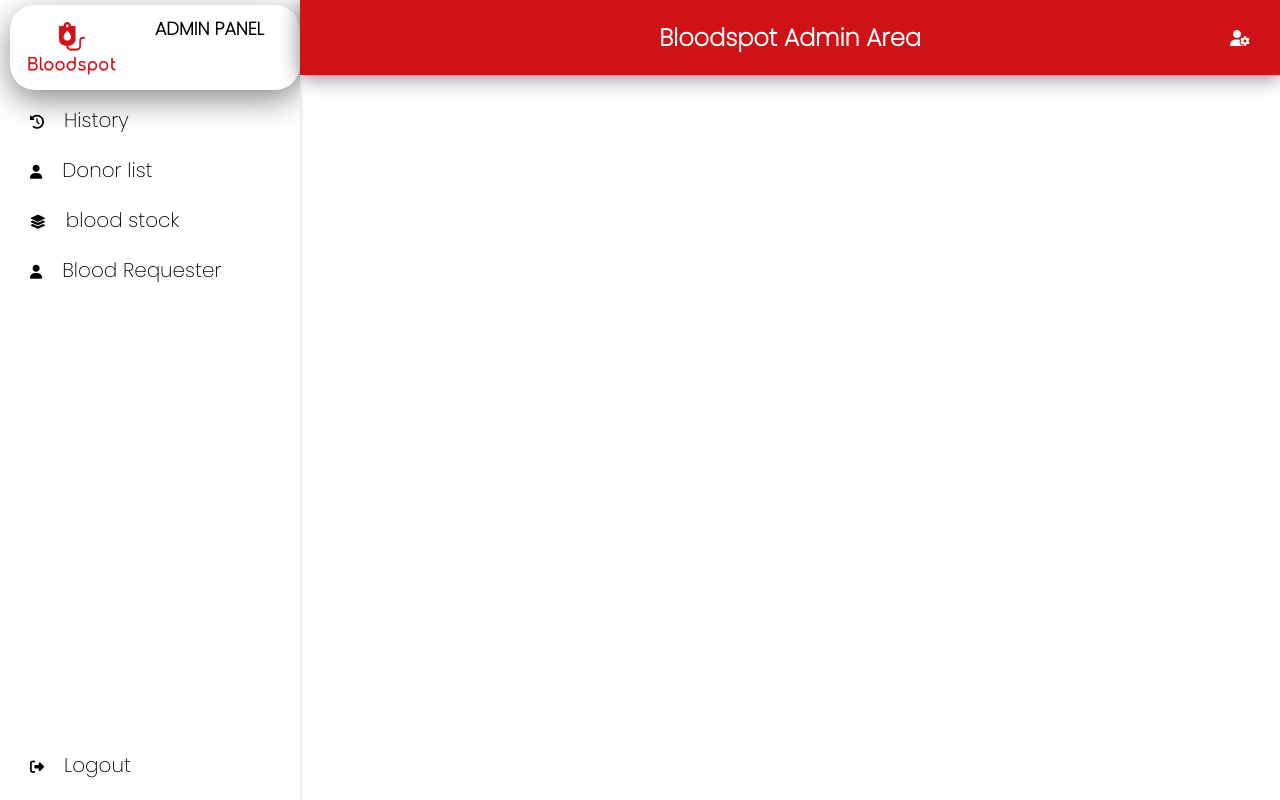
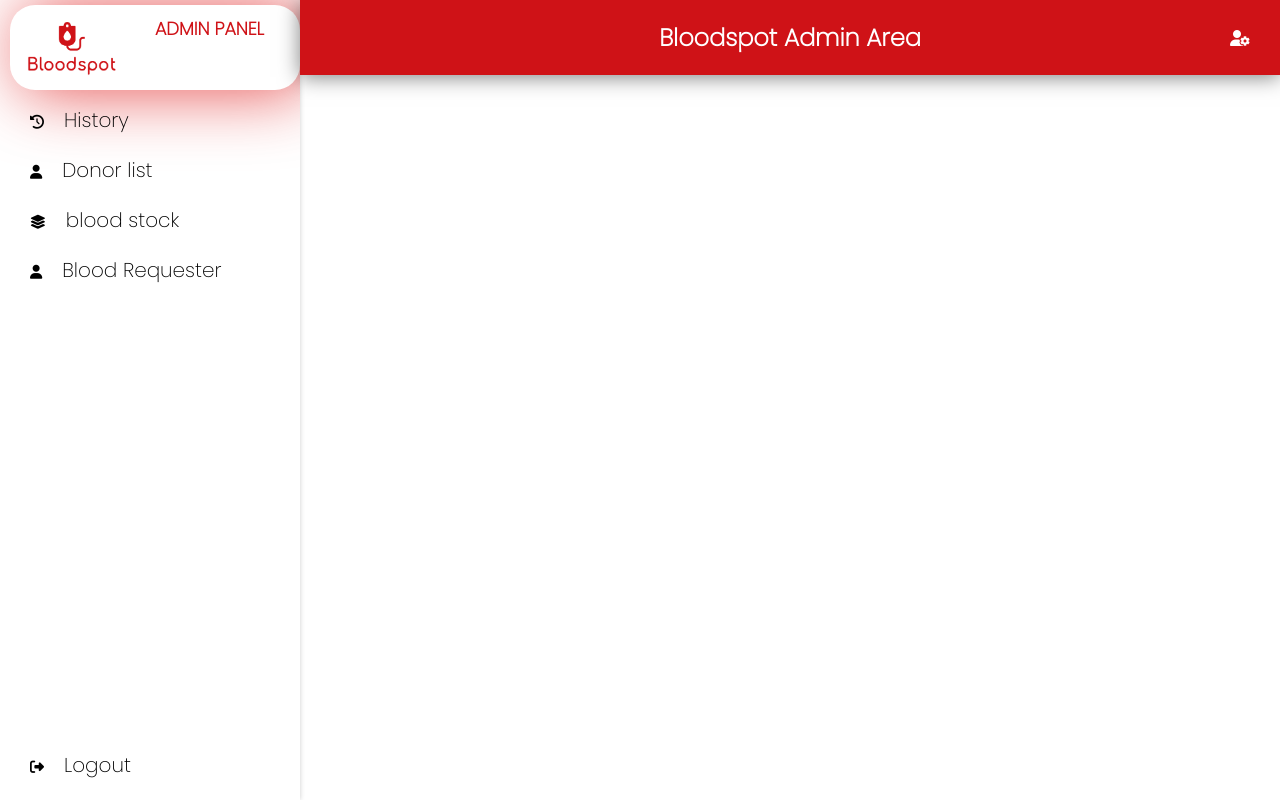
Before and after one commit to Dinanath99/Bloodspot, a PHP site: page /admin/admin.php in a window 1280 px wide, with the pointer over the restyled element. Run offline with PHP 8.4, Linux system fonts and the light colour scheme; the visitor is signed in with stand-in values (Sample User, id 1).

Commit message:
adminsidebar css added

```diff
--- a/css/adminsidebar.css
+++ b/css/adminsidebar.css
@@ -78,8 +78,10 @@
 
 a:hover {
     transform: translateY(-5px);
-    box-shadow: 0 10px 30px rgba(27, 27, 27, .5);
+    box-shadow: 10px 2px 66px 0px rgba(219, 6, 6, 0.7);
     border-radius: 25px;
+    font-weight: bold;
+    color: var(--main-color);
 }
 
 a:visited {
```
